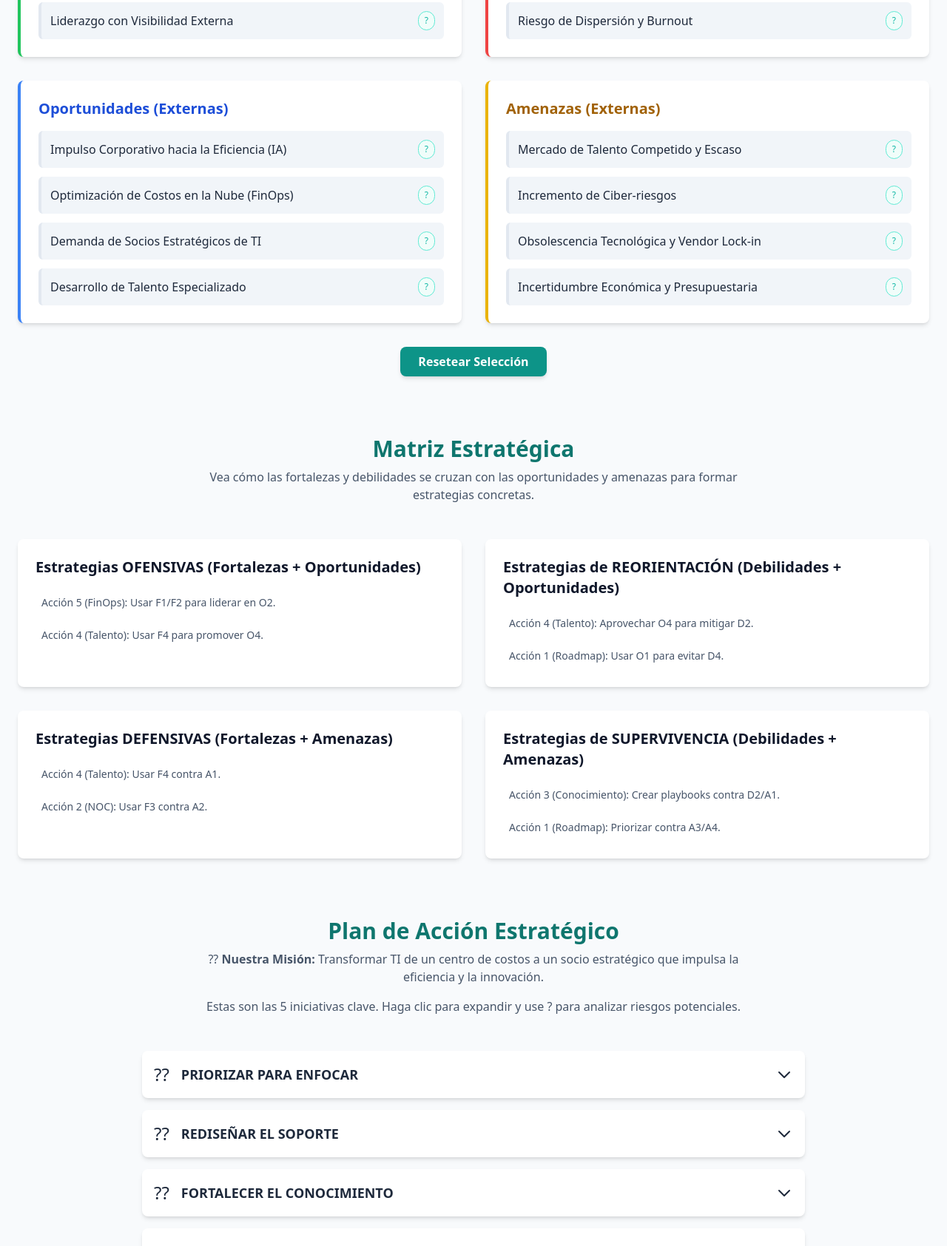
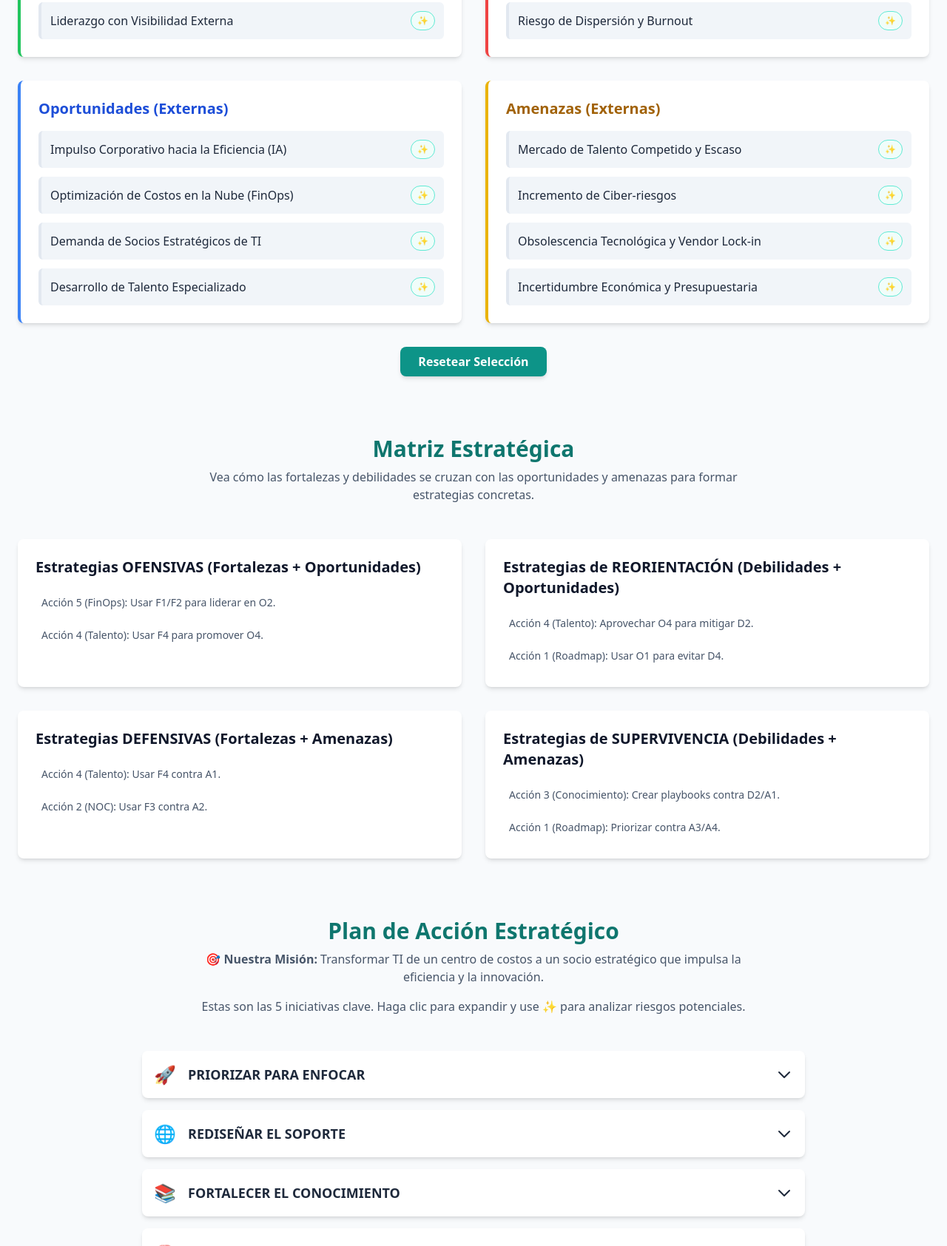
Before and after one commit to JonathanAtsa/FODA, a plain HTML site: page index.html in a window 1280 px wide. Shown: the part 1115-2800 px from the top of the page at 74% size. Drawn offline with nearby package versions, Linux system fonts and the light colour scheme.

Commit message:
Update index.html

```diff
--- a/index.html
+++ b/index.html
@@ -70,7 +70,7 @@
     <!-- Header & Navigation -->
     <header class="bg-white/80 backdrop-blur-lg sticky top-0 z-50 shadow-sm">
         <nav class="container mx-auto px-6 py-4 flex justify-between items-center">
-            <h1 class="text-xl md:text-2xl font-bold text-slate-900">Análisis Estratégico de TI ?</h1>
+            <h1 class="text-xl md:text-2xl font-bold text-slate-900">Análisis Estratégico de TI ✨</h1>
             <div class="hidden md:flex space-x-6 text-sm font-medium">
                 <a href="#dashboard" class="text-slate-600 hover:text-teal-600 transition duration-300">Dashboard</a>
                 <a href="#foda" class="text-slate-600 hover:text-teal-600 transition duration-300">Análisis FODA</a>
@@ -95,7 +95,7 @@
         <section id="foda" class="mb-20">
             <div class="text-center mb-12">
                 <h2 class="text-3xl font-bold mb-2 text-teal-700">Análisis FODA Interactivo</h2>
-                <p class="max-w-3xl mx-auto text-slate-600">Explore los componentes del análisis. Haga clic en un elemento para ver sus conexiones o en ? para obtener ideas de la IA.</p>
+                <p class="max-w-3xl mx-auto text-slate-600">Explore los componentes del análisis. Haga clic en un elemento para ver sus conexiones o en ✨ para obtener ideas de la IA.</p>
             </div>
             <div class="grid grid-cols-1 md:grid-cols-2 gap-8">
                 <div class="bg-white p-6 rounded-lg shadow-md border-l-4 border-green-500">
@@ -150,8 +150,8 @@
         <section id="plan">
             <div class="text-center mb-12">
                 <h2 class="text-3xl font-bold mb-2 text-teal-700">Plan de Acción Estratégico</h2>
-                 <p class="max-w-3xl mx-auto text-slate-600 mb-4">?? <strong>Nuestra Misión:</strong> Transformar TI de un centro de costos a un socio estratégico que impulsa la eficiencia y la innovación.</p>
-                <p class="max-w-3xl mx-auto text-slate-600">Estas son las 5 iniciativas clave. Haga clic para expandir y use ? para analizar riesgos potenciales.</p>
+                 <p class="max-w-3xl mx-auto text-slate-600 mb-4">🎯 <strong>Nuestra Misión:</strong> Transformar TI de un centro de costos a un socio estratégico que impulsa la eficiencia y la innovación.</p>
+                <p class="max-w-3xl mx-auto text-slate-600">Estas son las 5 iniciativas clave. Haga clic para expandir y use ✨ para analizar riesgos potenciales.</p>
             </div>
             <div id="action-plan-container" class="space-y-4 max-w-4xl mx-auto"></div>
         </section>
@@ -165,7 +165,7 @@
     <div id="gemini-modal" class="fixed inset-0 bg-black bg-opacity-50 z-50 hidden items-center justify-center p-4">
         <div class="bg-white rounded-lg shadow-2xl max-w-2xl w-full">
             <div class="p-6 border-b flex justify-between items-center">
-                <h3 id="modal-title" class="text-xl font-bold text-teal-700">? Explorador de Ideas</h3>
+                <h3 id="modal-title" class="text-xl font-bold text-teal-700">✨ Explorador de Ideas</h3>
                 <button id="modal-close-btn" class="text-slate-500 hover:text-slate-800">&times;</button>
             </div>
             <div id="modal-content" class="p-8 min-h-[200px] flex items-center justify-center">
@@ -215,11 +215,11 @@
                     { id: 'Accion1_DA', type: 'da', text: 'Acción 1 (Roadmap): Priorizar contra A3/A4.', related: ['D1', 'D4', 'A3', 'A4', 'Accion1'] },
                 ],
                 actions: [
-                    { id: 'Accion1', icon: '??', title: 'PRIORIZAR PARA ENFOCAR', what: 'Roadmap trimestral enfocado en impacto.', why: 'Mitigar el burnout y concentrar el poder de fuego en proyectos de alto ROI (IA y Automatización).', result: 'Entregas más rápidas y de mayor calidad.' },
-                    { id: 'Accion2', icon: '??', title: 'REDISEÑAR EL SOPORTE', what: 'Implementar un NOC virtual con monitoreo proactivo y sistema de guardias.', why: 'Eliminar puntos únicos de falla y mejorar la resiliencia operativa.', result: 'Mayor disponibilidad de servicios y menor tiempo de respuesta.' },
-                    { id: 'Accion3', icon: '??', title: 'FORTALECER EL CONOCIMIENTO', what: 'Crear una base de conocimiento centralizada (wiki) con playbooks y runbooks.', why: 'Reducir la dependencia de personas clave y acelerar la capacitación.', result: 'Operaciones estandarizadas y mayor agilidad del equipo.' },
-                    { id: 'Accion4', icon: '??', title: 'DESARROLLAR Y ATRAER TALENTO', what: 'Invertir en certificaciones (IA, Cyber) y potenciar el employer branding en LinkedIn.', why: 'Cerrar la brecha de habilidades y ganar la guerra por el talento.', result: 'Un equipo a la vanguardia tecnológica.' },
-                    { id: 'Accion5', icon: '??', title: 'IMPLEMENTAR FINOPS', what: 'Renegociar contratos cloud, monitorear KPIs de costo y optimizar el uso de recursos.', why: 'Demostrar valor financiero y mitigar riesgos presupuestarios.', result: 'Reducción del OPEX y optimización del gasto en la nube.' },
+                    { id: 'Accion1', icon: '🚀', title: 'PRIORIZAR PARA ENFOCAR', what: 'Roadmap trimestral enfocado en impacto.', why: 'Mitigar el burnout y concentrar el poder de fuego en proyectos de alto ROI (IA y Automatización).', result: 'Entregas más rápidas y de mayor calidad.' },
+                    { id: 'Accion2', icon: '🌐', title: 'REDISEÑAR EL SOPORTE', what: 'Implementar un NOC virtual con monitoreo proactivo y sistema de guardias.', why: 'Eliminar puntos únicos de falla y mejorar la resiliencia operativa.', result: 'Mayor disponibilidad de servicios y menor tiempo de respuesta.' },
+                    { id: 'Accion3', icon: '📚', title: 'FORTALECER EL CONOCIMIENTO', what: 'Crear una base de conocimiento centralizada (wiki) con playbooks y runbooks.', why: 'Reducir la dependencia de personas clave y acelerar la capacitación.', result: 'Operaciones estandarizadas y mayor agilidad del equipo.' },
+                    { id: 'Accion4', icon: '🧠', title: 'DESARROLLAR Y ATRAER TALENTO', what: 'Invertir en certificaciones (IA, Cyber) y potenciar el employer branding en LinkedIn.', why: 'Cerrar la brecha de habilidades y ganar la guerra por el talento.', result: 'Un equipo a la vanguardia tecnológica.' },
+                    { id: 'Accion5', icon: '💰', title: 'IMPLEMENTAR FINOPS', what: 'Renegociar contratos cloud, monitorear KPIs de costo y optimizar el uso de recursos.', why: 'Demostrar valor financiero y mitigar riesgos presupuestarios.', result: 'Reducción del OPEX y optimización del gasto en la nube.' },
                 ]
             };
 
@@ -276,7 +276,7 @@
                     li.appendChild(span);
 
                     const button = document.createElement('button');
-                    button.innerHTML = '?';
+                    button.innerHTML = '✨';
                     button.className = 'gemini-btn';
                     button.dataset.type = key;
                     button.dataset.text = item.text;
@@ -315,7 +315,7 @@
                         <p class="mb-2"><strong class="text-teal-700">Qué:</strong> ${action.what}</p>
                         <p class="mb-2"><strong class="text-teal-700">Por qué:</strong> ${action.why}</p>
                         <p class="mb-4"><strong class="text-teal-700">Resultado:</strong> ${action.result}</p>
-                        <button class="gemini-btn risk-analysis-btn" data-action-id="${action.id}">? Analizar Riesgos</button>
+                        <button class="gemini-btn risk-analysis-btn" data-action-id="${action.id}">✨ Analizar Riesgos</button>
                         <div class="risk-analysis-result mt-4 text-sm"></div>
                     </div>
                 `;
```
